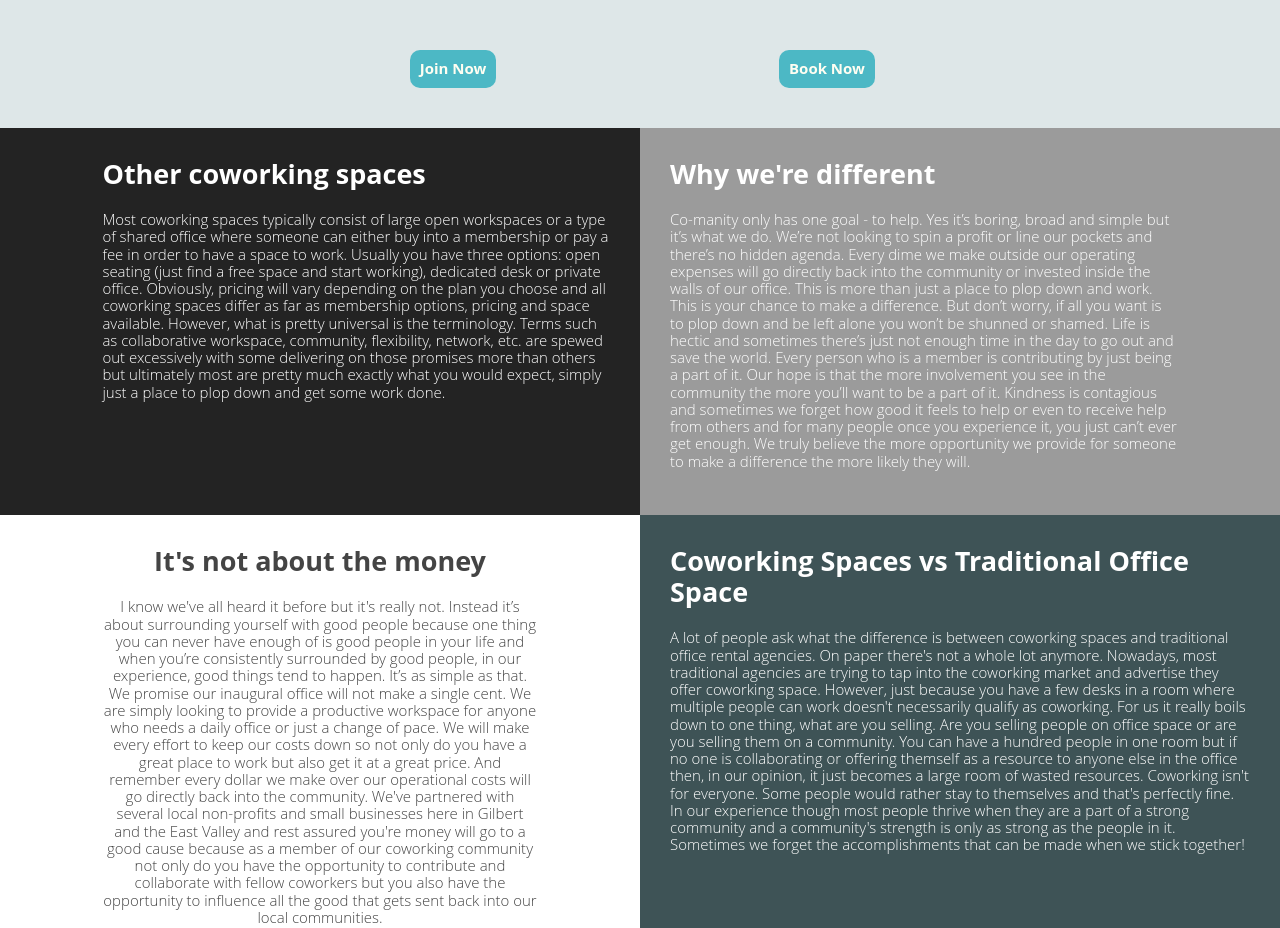
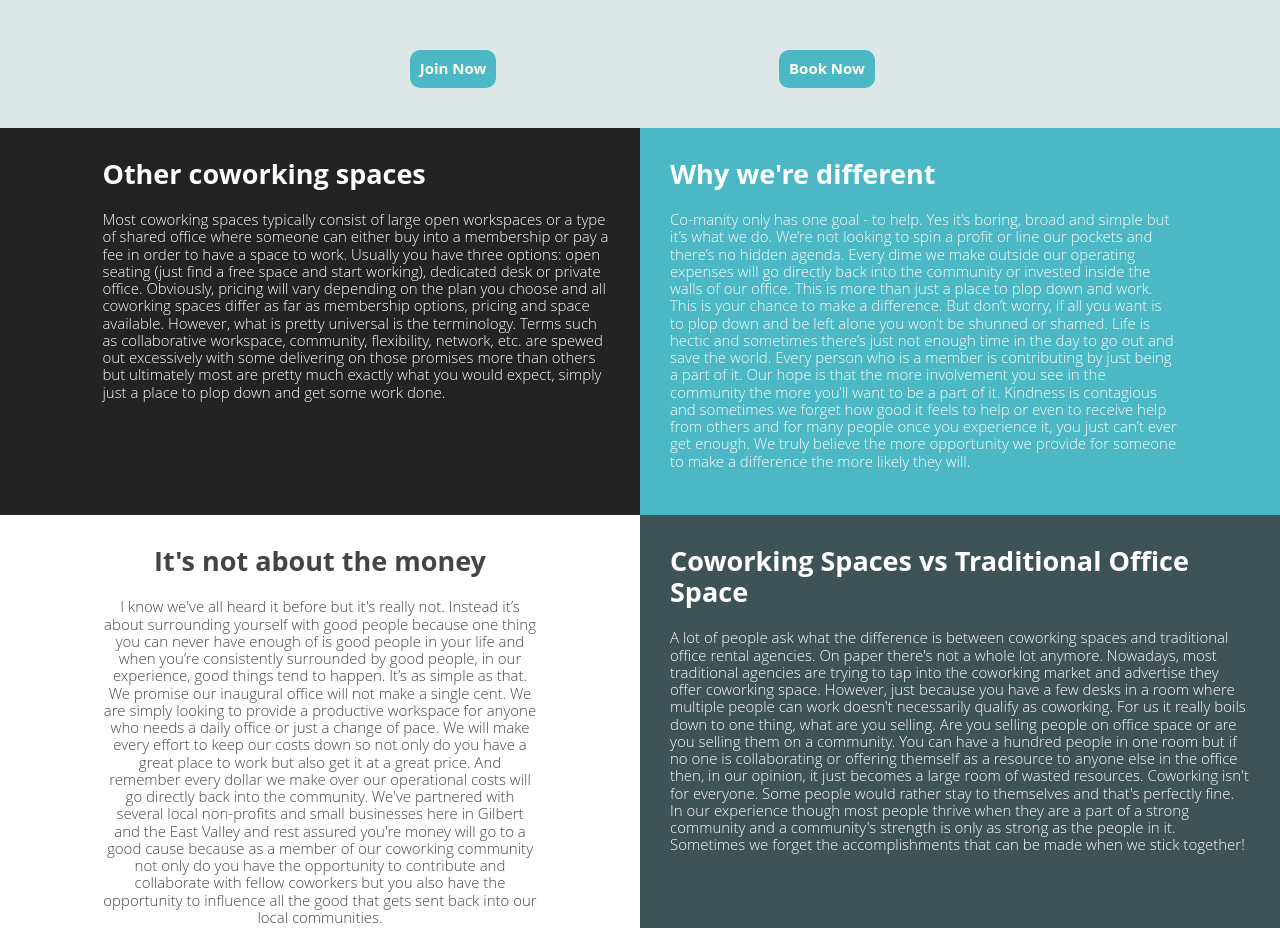
Before and after one commit to coolhand37/Comanity, a website: page index.html in a window 1280 px wide. Shown: the part 1680-2608 px from the top of the page. Drawn offline with nearby package versions, Linux system fonts and the light colour scheme.

Commit message:
background tile color

```diff
--- a/index.css
+++ b/index.css
@@ -310,7 +310,7 @@
 
 .why-different {
     background-color: #4cb8c5;
-    background-color: #9b9b9b;
+    /*background-color: #9b9b9b;*/
     color: white;
 }
 
```
